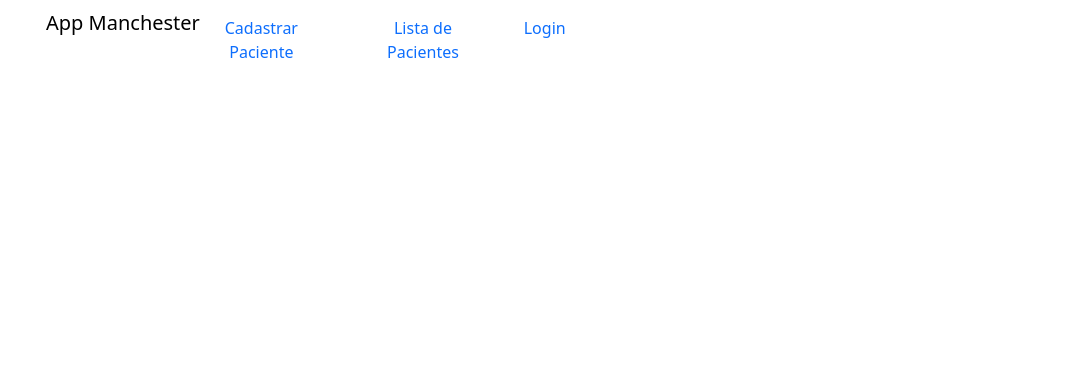
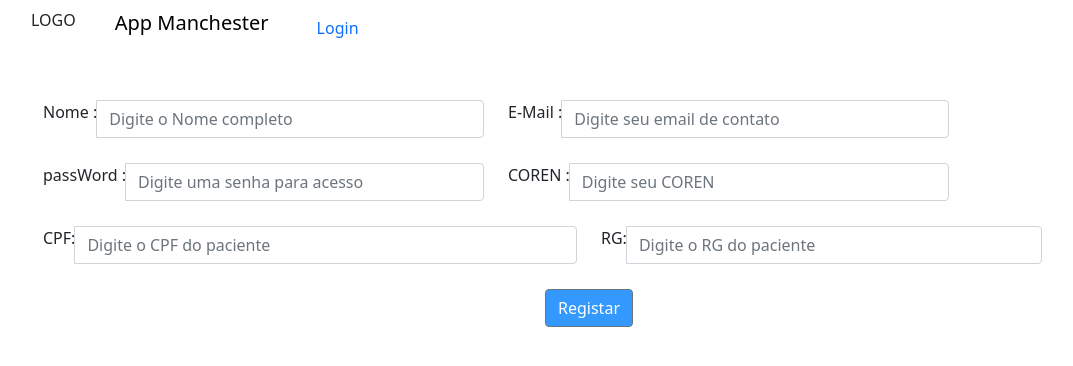
Before and after one commit to Cavalari0100/appmanchesterfront, a React (Create React App) app: page /register-enfermeiro in a window 1280 px wide. Shown: the top 366 px of the page, without its empty margins (51-1124 px from the left). Built offline with nearby package versions, Linux system fonts and the light colour scheme.

Commit message:
finalizacao da pg cadastro enfermeiro

```diff
--- a/src/components/MainNavBar/MainNavBar.jsx
+++ b/src/components/MainNavBar/MainNavBar.jsx
@@ -14,20 +14,13 @@ class MainNavBar extends Component {
                     }
                 >   <Container>
                         <Row>
-                            <Col md={3}>
+                            <Col>
+                                <p>LOGO</p>
+                            </Col>
+                            <Col>
                                 <NavbarBrand href="/" style={{ marginLeft: "15px", color: "black" }} >App Manchester</NavbarBrand>
                             </Col>
-                            <Col md={3}>
-                                <Nav className="mr-auto" navbar>
-                                    <NavItem><NavLink href="/CadastroPaciente">Cadastrar Paciente</NavLink></NavItem>
-                                </Nav>
-                            </Col>
-                            <Col md={3}>
-                                <Nav className="mr-auto" navbar>
-                                    <NavItem><NavLink href="/pacientes">Lista de Pacientes</NavLink></NavItem>
-                                </Nav>
-                            </Col>
-                            <Col md={3}>
+                            <Col>
                                 <Nav className="mr-auto" navbar>
                                     <NavItem><NavLink href="/login-enfermeiro">Login</NavLink></NavItem>
                                 </Nav>
--- a/src/components/Paginas/Cadastro/CadastroEnfermeiro.js
+++ b/src/components/Paginas/Cadastro/CadastroEnfermeiro.js
@@ -1,24 +1,68 @@
 import React, { useState } from 'react';
 import axios from 'axios';
-import { Container , Form } from 'reactstrap';
+import { Col, Row, Button, Form, FormGroup, Label, Input, Container, InputGroup } from 'reactstrap';
 
 function CreatNewEnfermeiro(props) {
-    const [newEnfermeiro, setNewEnfermeiro] = useState({ nome: '', email: '', passWord: '', cpf: '', rg: '', dataNascimento: '', coren: '' })
+    const [newEnfermeiro, setNewEnfermeiro] = useState({ nome: '', email: '', passWord: '', cpf: '', rg: '', coren: '' })
     const url = 'urlbackend'
 
     const IncertNewEnfermeiro = (e) => {
         e.preventDefault();
-        const data = { nome: newEnfermeiro.nome, email: newEnfermeiro.email, passWord: newEnfermeiro.passWord, cpf: newEnfermeiro.cpf, rg: newEnfermeiro.rg, coren: newEnfermeiro.coren, dataNascimente:newEnfermeiro.dataNascimento }
-        axios.post(url,data);
-        props.history.push("/");
+        const data = { nome: newEnfermeiro.nome, email: newEnfermeiro.email, passWord: newEnfermeiro.passWord, cpf: newEnfermeiro.cpf, rg: newEnfermeiro.rg, coren: newEnfermeiro.coren }
+        axios.post(url, data);
+        props.history.push("/pacientes");
     }
-    const onChange = (e) =>{
+    const onChange = (e) => {
         e.persist();
-        setNewEnfermeiro({...newEnfermeiro, [e.target.name]: e.target.value});
+        setNewEnfermeiro({ ...newEnfermeiro, [e.target.name]: e.target.value });
     }
-    return(
+    return (
         <Container>
             <Form onSubmit={IncertNewEnfermeiro}>
+                <Row>
+                    <Col md={5}>
+                        <InputGroup style={{ paddingBottom: 25 }}>
+                            <Label for="nome">Nome :</Label>
+                            <Input type="text" name="nome" id="nome" placeholder="Digite o Nome completo" value={newEnfermeiro.nome} onChange={onChange} />
+                        </InputGroup>
+                    </Col>
+                    <Col md={5}>
+                        <InputGroup style={{ paddingBottom: 25 }}>
+                            <Label for="email">E-Mail :</Label>
+                            <Input type="email" name="email" id="email" placeholder="Digite seu email de contato" value={newEnfermeiro.email} onChange={onChange} />
+                        </InputGroup>
+                    </Col>
+                    <Col md={5}>
+                        <InputGroup style={{ paddingBottom: 25 }}>
+                            <Label for="passWord">passWord :</Label>
+                            <Input type="text" name="passWord" id="passWord" placeholder="Digite uma senha para acesso" value={newEnfermeiro.passWord} onChange={onChange} />
+                        </InputGroup>
+                    </Col>
+                    <Col md={5}>
+                        <InputGroup style={{ paddingBottom: 25 }}>
+                            <Label for="coren">COREN :</Label>
+                            <Input type="text" name="coren" id="coren" placeholder="Digite seu COREN" value={newEnfermeiro.coren} onChange={onChange} />
+                        </InputGroup>
+                    </Col>
+
+                </Row>
+                <Row>
+                    <Col md={6}>
+                        <InputGroup style={{ paddingBottom: 25 }}>
+                            <Label for="cpf">CPF:</Label>
+                            <Input type="number" name="cpf" id="cpf" placeholder="Digite o CPF do paciente" value={newEnfermeiro.cpf} onChange={onChange} />
+                        </InputGroup>
+                    </Col>
+                    <Col md={5}>
+                        <InputGroup style={{ paddingBottom: 25 }}>
+                            <Label for="rg">RG:</Label>
+                            <Input type="number" name="rg" id="rg" placeholder="Digite o RG do paciente" value={newEnfermeiro.rg} onChange={onChange} />
+                        </InputGroup>
+                    </Col>
+                    <div>
+                        <Button className="teste" style={{ background: "#3399ff" }} type="submit" className="btn btn-secondary mb-1" block onClick={""} >Registar</Button>
+                    </div>
+                </Row>
 
             </Form>
         </Container>
```
